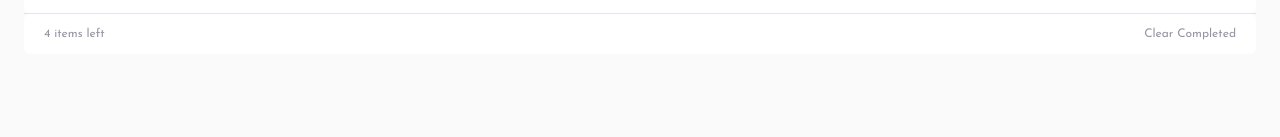
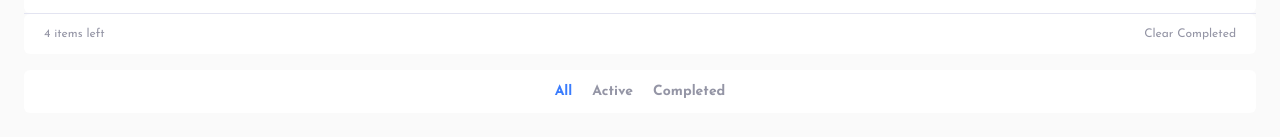
Before and after one commit to flying-turtle001/todo-app, a React (Create React App) app: page / in a window 1280 px wide. Shown: the part 465-602 px from the top of the page. Built offline with nearby package versions, Linux system fonts and the light colour scheme.

Commit message:
add functionality to filter todos

```diff
--- a/src/App.js
+++ b/src/App.js
@@ -4,6 +4,7 @@ import Header from "./components/Header";
 import CreateTodo from "./components/Todos/CreateTodo";
 import TodoList from "./components/Todos/TodoList";
 import TodoListFooter from "./components/Todos/TodoListFooter";
+import Filter from "./components/Todos/Filter";
 
 import iconMoon from "./assets/icon-moon.svg";
 import styles from "./App.module.css";
@@ -44,6 +45,7 @@ const DUMMY_TODOS = [
 const App = () => {
   const [todos, setTodos] = useState(DUMMY_TODOS);
   const activeTodos = todos.filter((t) => !t.completed);
+  const [filter, setFilter] = useState("all");
 
   const addTodoHandler = (newTodo) => {
     setTodos([newTodo, ...todos]);
@@ -70,12 +72,17 @@ const App = () => {
     });
   };
 
+  const chageFilterHandler = (filter) => {
+    setFilter(filter);
+  };
+
   return (
     <div className={`${styles.wrapper} ${styles["bg-img"]}`}>
       <Header text="Todo" icon={iconMoon} />
       <CreateTodo onAddTodo={addTodoHandler} />
       <TodoList
         todos={todos}
+        filter={filter}
         onRemoveTodo={removeTodoHandler}
         onChangeTodoCompletedState={changeTodoCompletedStateHandler}
       />
@@ -83,6 +90,7 @@ const App = () => {
         itemsLeft={activeTodos.length}
         onClearCompletedTodos={clearCompletedTodosHandler}
       />
+      <Filter currentFilter={filter} onChangeFilter={chageFilterHandler} />
     </div>
   );
 };
--- /dev/null
+++ b/src/components/Todos/Filter.js
@@ -0,0 +1,52 @@
+import BaseRow from "../ui/BaseRow";
+
+import styles from "./Filter.module.css";
+
+const Filter = (props) => {
+  const changeFilterToAllHandler = () => {
+    props.onChangeFilter("all");
+  };
+
+  const changeFilterToActiveHandler = () => {
+    props.onChangeFilter("active");
+  };
+
+  const changeFilterToCompletedHandler = () => {
+    props.onChangeFilter("completed");
+  };
+
+  return (
+    <div className={styles.container}>
+      <BaseRow>
+        <div className={styles.wrapper}>
+          <span
+            onClick={changeFilterToAllHandler}
+            className={`${styles.text} ${
+              props.currentFilter === "all" && styles["text-active"]
+            }`}
+          >
+            All
+          </span>
+          <span
+            onClick={changeFilterToActiveHandler}
+            className={`${styles.text} ${
+              props.currentFilter === "active" && styles["text-active"]
+            }`}
+          >
+            Active
+          </span>
+          <span
+            onClick={changeFilterToCompletedHandler}
+            className={`${styles.text} ${
+              props.currentFilter === "completed" && styles["text-active"]
+            }`}
+          >
+            Completed
+          </span>
+        </div>
+      </BaseRow>
+    </div>
+  );
+};
+
+export default Filter;
--- /dev/null
+++ b/src/components/Todos/Filter.module.css
@@ -0,0 +1,21 @@
+.container {
+  margin-top: 16px;
+}
+
+.wrapper {
+  display: flex;
+  flex-direction: row;
+  justify-content: center;
+  align-items: center;
+  gap: 20px;
+}
+
+.text {
+  font-size: 14px;
+  font-weight: 700;
+  color: #9495a5;
+}
+
+.text-active {
+  color: #3a7cfd;
+}
--- a/src/components/Todos/TodoList.js
+++ b/src/components/Todos/TodoList.js
@@ -14,7 +14,41 @@ const TodoList = (props) => {
   return (
     <div>
       <ul>
-        {props.todos.map((todo) => {
+        {/* Show all todos  */}
+        {props.filter === "all" &&
+          props.todos.map((todo) => {
+            return (
+              <li key={todo.id}>
+                <Todo
+                  todo={todo}
+                  onRemoveTodo={removeTodoHandler}
+                  onChangeTodoCompletedState={changeTodoCompletedStateHandler}
+                />
+              </li>
+            );
+          })}
+
+        {/* Show active todos */}
+        {props.filter === "active" &&
+          props.todos
+            .filter((todo) => !todo.completed)
+            .map((todo) => {
+              return (
+                <li key={todo.id}>
+                  <Todo
+                    todo={todo}
+                    onRemoveTodo={removeTodoHandler}
+                    onChangeTodoCompletedState={changeTodoCompletedStateHandler}
+                  />
+                </li>
+              );
+            })}
+
+        {/* Show completed todos */}
+        {props.filter === "completed" &&
+          props.todos
+            .filter((todo) => todo.completed)
+            .map((todo) => {
               return (
                 <li key={todo.id}>
                   <Todo
```
Lines whose indentation alone changed are shown as unchanged.
